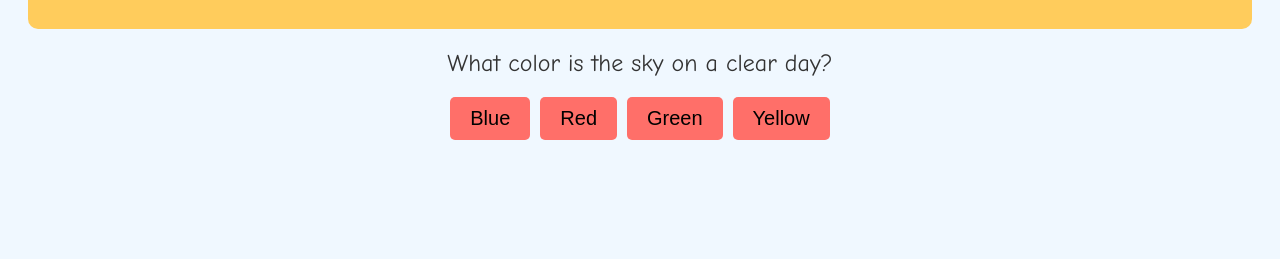
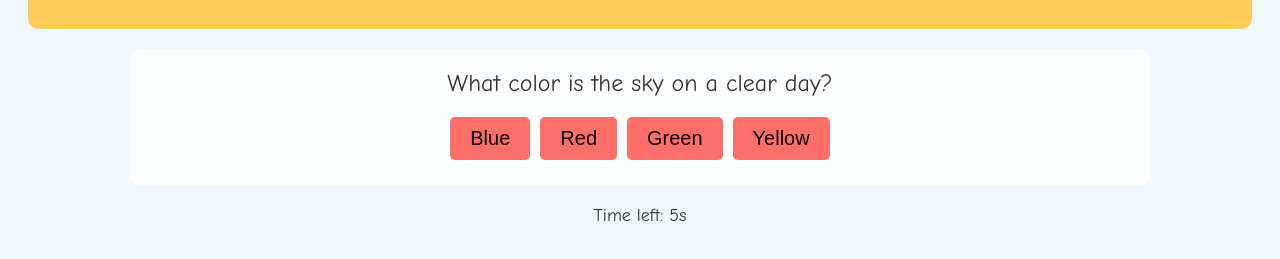
Before and after one commit to JohnAslanyan/project-1-Trivia-Game, a plain HTML site: page index.html in a window 1280 px wide. Shown: the part 99-358 px from the top of the page. Drawn offline with Linux system fonts and the light colour scheme.

Commit message:
added 10 second timer to each question

```diff
--- a/index.html
+++ b/index.html
@@ -19,6 +19,7 @@
     </div>
 
     <div id="score" class="score"></div>
+    <div id="timer" class="timer"></div>
 
     <script src="script.js"></script>
 </body>
--- a/script.js
+++ b/script.js
@@ -2,7 +2,8 @@ document.addEventListener('DOMContentLoaded', () => {
     const questionElement = document.getElementById('question');
     const answersElement = document.getElementById('answers');
     const scoreElement = document.getElementById('score');
-    let score = 0;
+    const timerElement = document.getElementById('timer');
+    let timer;
 
     const questions = [
         { question: 'What color is the sky on a clear day?', answers: ['Blue', 'Red', 'Green', 'Yellow'], correct: 'Blue' },
@@ -15,7 +16,6 @@ document.addEventListener('DOMContentLoaded', () => {
         { question: 'Which planet is known as the Red Planet?', answers: ['Mars', 'Jupiter', 'Saturn', 'Venus'], correct: 'Mars' },
         { question: 'What do bees collect and use to create honey?', answers: ['Pollen', 'Nectar', 'Water', 'Leaves'], correct: 'Nectar' },
         { question: 'In which direction does the sun rise?', answers: ['East', 'West', 'North', 'South'], correct: 'East' }
-
     ];
 
     let currentQuestionIndex = 0;
@@ -31,9 +31,27 @@ document.addEventListener('DOMContentLoaded', () => {
             button.addEventListener('click', () => selectAnswer(answer));
             answersElement.appendChild(button);
         });
+
+        startTimer(); // Start the timer for the question
+    }
+
+    function startTimer() {
+        let timeLeft = 10; // 10 seconds for each question
+        timerElement.textContent = `Time left: ${timeLeft}s`;
+
+        timer = setInterval(() => {
+            timeLeft--;
+            timerElement.textContent = `Time left: ${timeLeft}s`;
+
+            if (timeLeft <= 0) {
+                clearInterval(timer);
+                selectAnswer('');
+            }
+        }, 1000);
     }
 
     function selectAnswer(answer) {
+        clearInterval(timer);
         if (answer === questions[currentQuestionIndex].correct) {
             score++;
         }
--- a/styles.css
+++ b/styles.css
@@ -1,10 +1,10 @@
 body {
     font-family: 'Comic Sans MS', 'Arial', sans-serif;
     background-color: #f0f8ff;
-    /* Light blue background */
     color: #333;
     text-align: center;
     padding: 20px;
+
 }
 
 .header {
@@ -46,3 +46,16 @@ body {
     font-size: 20px;
     margin-top: 20px;
 }
+
+.container {
+    background-color: rgba(255, 255, 255, 0.8);
+    padding: 20px;
+    border-radius: 10px;
+    margin: auto;
+    width: 80%;
+}
+
+.timer {
+    font-size: 18px;
+    margin-top: 10px;
+}
```
Also changed, not shown: trivia.jpg (added).
